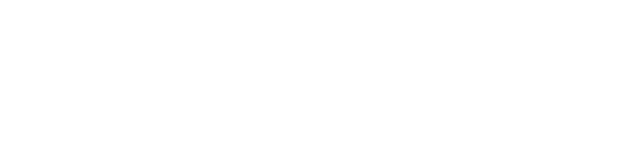
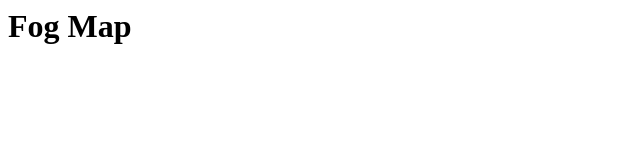
Before and after one commit to EXComm19/fog-map, a website: page public/index.html in a window 1280 px wide. Shown: the whole page, without its empty margins (0-640 px from the left). Drawn offline with Linux system fonts and the light colour scheme.

Commit message:
Add Title to index.html

```diff
--- a/package.json
+++ b/package.json
@@ -1,6 +1,7 @@
 {
   "name": "fog-map",
   "version": "1.0.2",
+  "postversion": "git push && git push --tags && npm publish",
   "description": "Fog Map",
   "main": "server.js",
   "scripts": {
--- a/public/index.html
+++ b/public/index.html
@@ -6,6 +6,6 @@
     <title>Fog Map</title>
 </head>
 <body>
-
+    <h1>Fog Map</h1>
 </body>
 </html>
```
